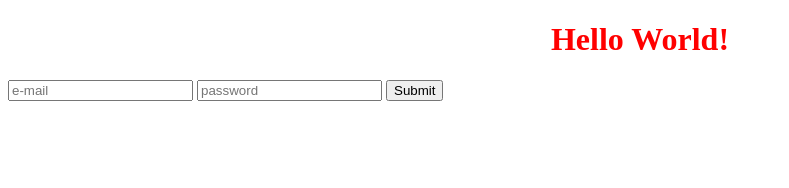
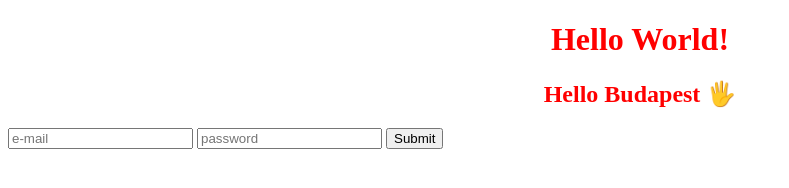
Before and after one commit to Borkabori/first-tri-Hello-World, a plain HTML site: page index.html in a window 1280 px wide. Shown: the whole page, without its empty margins (0-789 px from the left). Drawn offline with Linux system fonts and the light colour scheme.

Commit message:
Adding a subtitle

```diff
--- a/index.html
+++ b/index.html
@@ -9,6 +9,7 @@
   </head>
   <body>
     <h1>Hello World!</h1>
+    <h2>Hello Budapest 🖐</h2>
     <form>
       <input type="text" placeholder="e-mail" />
       <input type="password" name="password" id="ID" placeholder="password" />
--- a/style.css
+++ b/style.css
@@ -1,4 +1,5 @@
-h1 {
+h1,
+h2 {
   text-align: center;
   color: red;
 }
```
